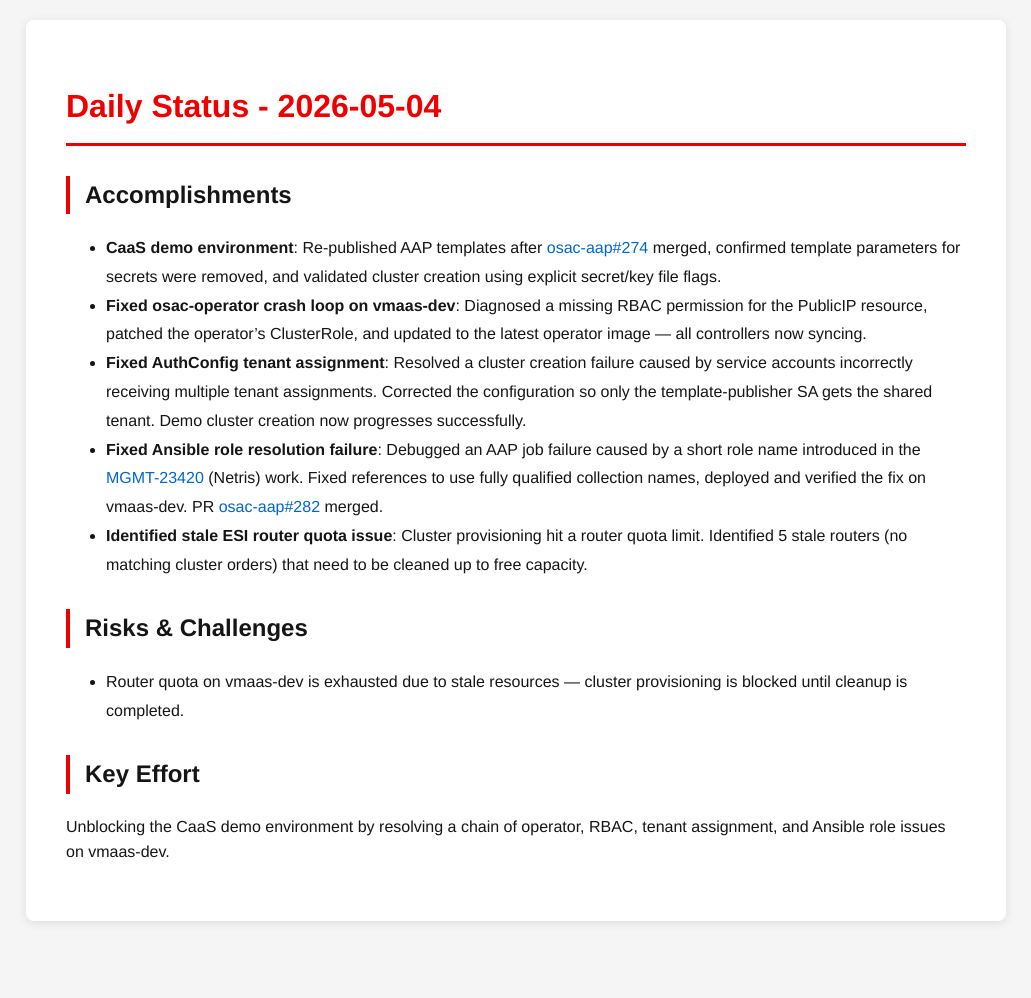
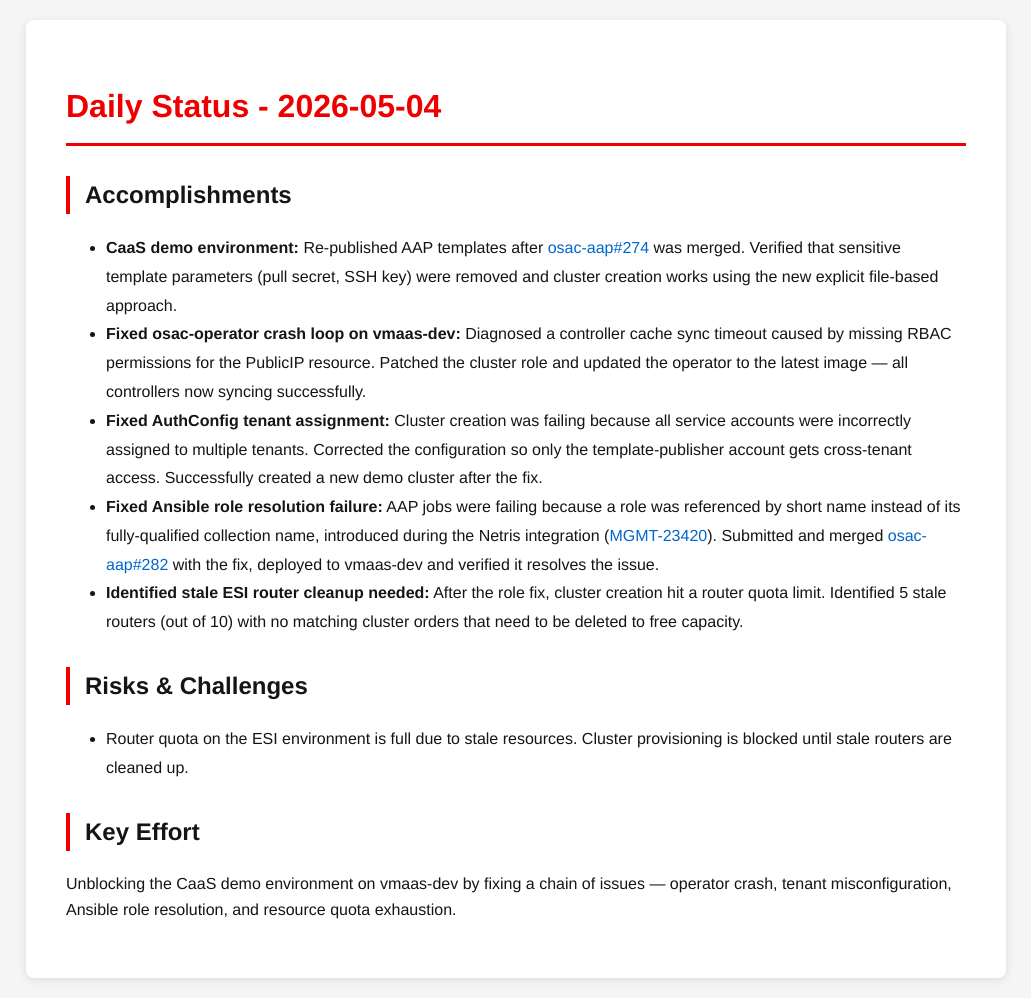
Before and after one commit to tzvatot/daily-status, a Jekyll site: the page built from 2026-05-04.md, in a window 1280 px wide. Shown: the whole page, without its empty margins (124-1155 px from the left). Built offline with Jekyll 4.4.1, drawn with Linux system fonts in a browser that asks for light colours; before the commit the page ends 941 px from its top, so only the background shows below that.

Commit message:
Daily status update - 2026-05-04

```diff
--- a/2026-05-04.md
+++ b/2026-05-04.md
@@ -7,14 +7,14 @@
 # Daily Status - 2026-05-04
 
 ## Accomplishments
-- **CaaS demo environment**: Re-published AAP templates after [osac-aap#274](https://github.com/osac-project/osac-aap/pull/274) merged, confirmed template parameters for secrets were removed, and validated cluster creation using explicit secret/key file flags.
-- **Fixed osac-operator crash loop on vmaas-dev**: Diagnosed a missing RBAC permission for the PublicIP resource, patched the operator's ClusterRole, and updated to the latest operator image — all controllers now syncing.
-- **Fixed AuthConfig tenant assignment**: Resolved a cluster creation failure caused by service accounts incorrectly receiving multiple tenant assignments. Corrected the configuration so only the template-publisher SA gets the shared tenant. Demo cluster creation now progresses successfully.
-- **Fixed Ansible role resolution failure**: Debugged an AAP job failure caused by a short role name introduced in the [MGMT-23420](https://issues.redhat.com/browse/MGMT-23420) (Netris) work. Fixed references to use fully qualified collection names, deployed and verified the fix on vmaas-dev. PR [osac-aap#282](https://github.com/osac-project/osac-aap/pull/282) merged.
-- **Identified stale ESI router quota issue**: Cluster provisioning hit a router quota limit. Identified 5 stale routers (no matching cluster orders) that need to be cleaned up to free capacity.
+- **CaaS demo environment:** Re-published AAP templates after [osac-aap#274](https://github.com/osac-project/osac-aap/pull/274) was merged. Verified that sensitive template parameters (pull secret, SSH key) were removed and cluster creation works using the new explicit file-based approach.
+- **Fixed osac-operator crash loop on vmaas-dev:** Diagnosed a controller cache sync timeout caused by missing RBAC permissions for the PublicIP resource. Patched the cluster role and updated the operator to the latest image — all controllers now syncing successfully.
+- **Fixed AuthConfig tenant assignment:** Cluster creation was failing because all service accounts were incorrectly assigned to multiple tenants. Corrected the configuration so only the template-publisher account gets cross-tenant access. Successfully created a new demo cluster after the fix.
+- **Fixed Ansible role resolution failure:** AAP jobs were failing because a role was referenced by short name instead of its fully-qualified collection name, introduced during the Netris integration ([MGMT-23420](https://issues.redhat.com/browse/MGMT-23420)). Submitted and merged [osac-aap#282](https://github.com/osac-project/osac-aap/pull/282) with the fix, deployed to vmaas-dev and verified it resolves the issue.
+- **Identified stale ESI router cleanup needed:** After the role fix, cluster creation hit a router quota limit. Identified 5 stale routers (out of 10) with no matching cluster orders that need to be deleted to free capacity.
 
 ## Risks & Challenges
-- Router quota on vmaas-dev is exhausted due to stale resources — cluster provisioning is blocked until cleanup is completed.
+- Router quota on the ESI environment is full due to stale resources. Cluster provisioning is blocked until stale routers are cleaned up.
 
 ## Key Effort
-Unblocking the CaaS demo environment by resolving a chain of operator, RBAC, tenant assignment, and Ansible role issues on vmaas-dev.
+Unblocking the CaaS demo environment on vmaas-dev by fixing a chain of issues — operator crash, tenant misconfiguration, Ansible role resolution, and resource quota exhaustion.
```
